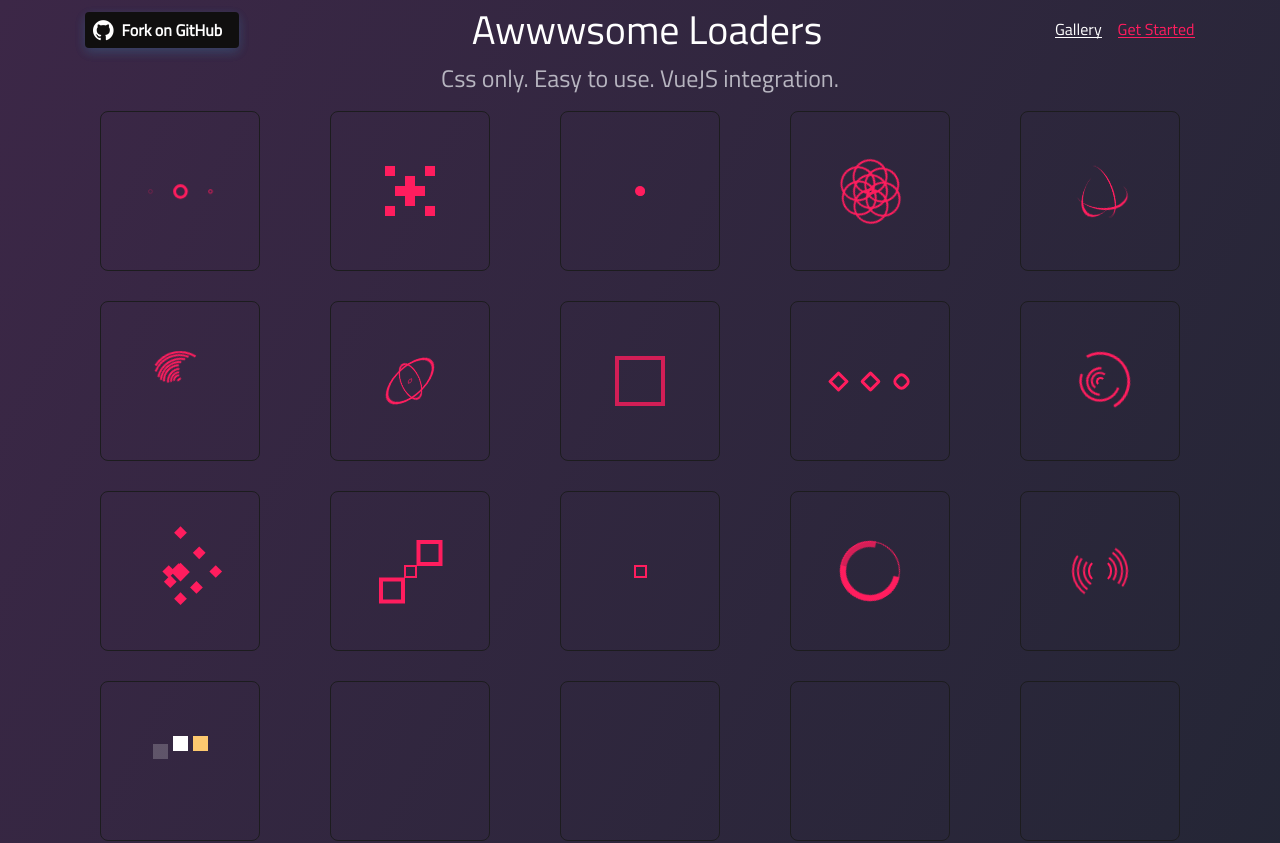
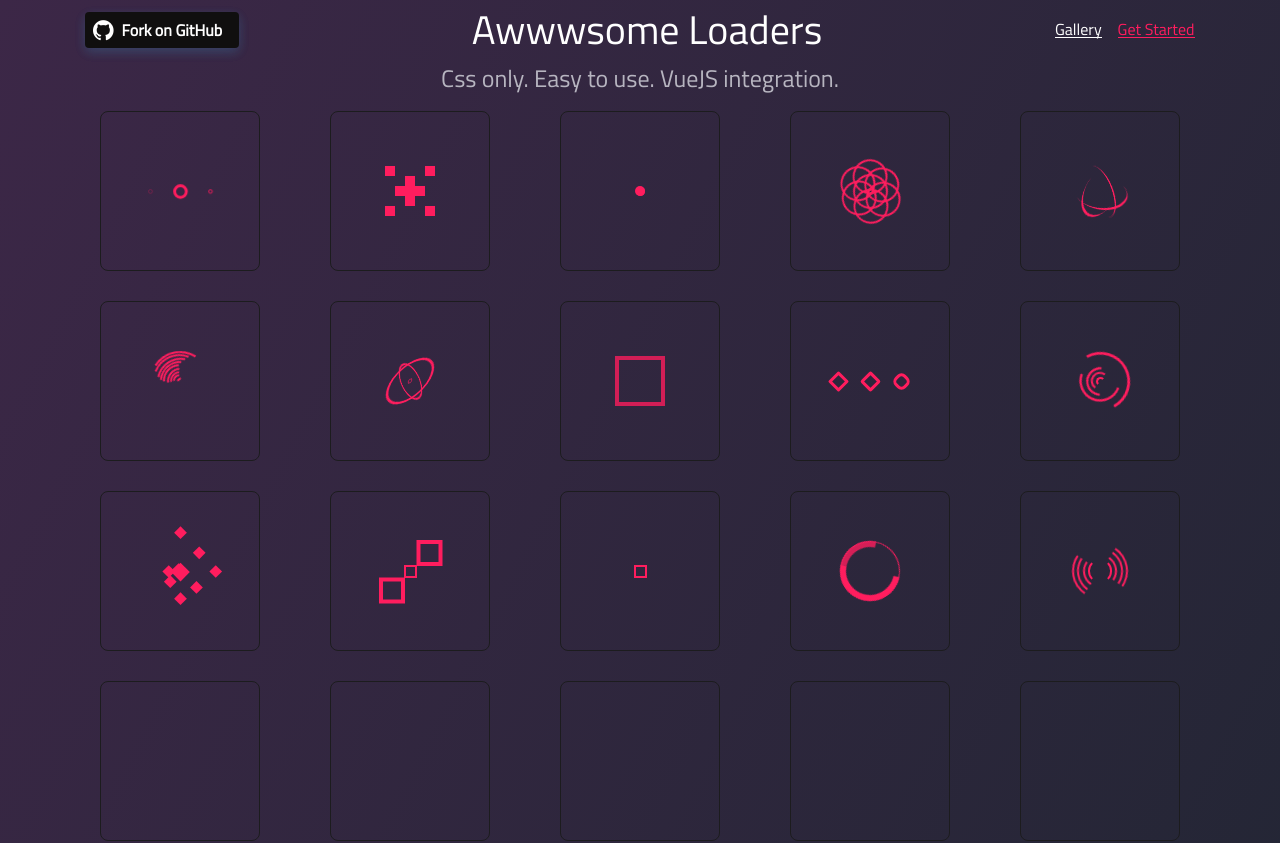
Before and after one commit to epicmaxco/epic-spinners-landing, a Vue app: page / in a window 1280 px wide. Shown: the top 843 px of the page. Built offline with nearby package versions, Linux system fonts and the light colour scheme.

Commit message:
feat(self building square spinner

```diff
--- a/src/components/LoadersGallery.vue
+++ b/src/components/LoadersGallery.vue
@@ -139,7 +139,11 @@
     </div>
     <div class="gallery-item-container">
       <loaders-gallery-item>
-        <self-building-square-spinner />
+        <self-building-square-spinner
+          :animation-duration="6000"
+          :square-size="10"
+          :color="spinnerColor"
+        />
       </loaders-gallery-item>
     </div>
     <div class="gallery-item-container">
--- a/src/components/spinners/SelfBuildingSquareSpinner.vue
+++ b/src/components/spinners/SelfBuildingSquareSpinner.vue
@@ -1,14 +1,14 @@
 <template>
-  <div class="self-building-square-spinner">
-    <div class="square" ></div>
-    <div class="square"></div>
-    <div class="square last"></div>
-    <div class="square clear"></div>
-    <div class="square"></div>
-    <div class="square last"></div>
-    <div class="square clear"></div>
-    <div class="square "></div>
-    <div class="square last"></div>
+  <div class="self-building-square-spinner" :style="spinnerStyle">
+    <div class="square" :style="squareStyle"></div>
+    <div class="square" :style="squareStyle"></div>
+    <div class="square last" :style="squareStyle"></div>
+    <div class="square clear" :style="squareStyle"></div>
+    <div class="square" :style="squareStyle"></div>
+    <div class="square last" :style="squareStyle"></div>
+    <div class="square clear" :style="squareStyle"></div>
+    <div class="square " :style="squareStyle"></div>
+    <div class="square last" :style="squareStyle"></div>
   </div>
 </template>
 
@@ -19,11 +19,11 @@
     props: {
       animationDuration: {
         type: Number,
-        default: 2000
+        default: 6000
       },
-      size: {
+      squareSize: {
         type: Number,
-        default: 110
+        default: 15
       },
       color: {
         type: String,
@@ -31,69 +31,34 @@
       }
     },
 
-    data () {
-      return {
-        circlesNum: 4
-      }
-    },
-
     computed: {
-      borderWidth () {
-        return this.size * 5 / 110
+      initialTopPosition () {
+        return -this.squareSize * 2 / 3
       },
 
       spinnerStyle () {
         return {
-          height: `${this.size}px`,
-          width: `${this.size}px`
+          top: `${-this.initialTopPosition}px`
         }
       },
 
-      circleStyle () {
+      squareStyle () {
         return {
-          animationDuration: `${this.animationDuration}ms`
+          height: `${this.squareSize}px`,
+          width: `${this.squareSize}px`,
+          top: `${this.initialTopPosition}px`,
+          marginRight: `${this.squareSize / 3}px`,
+          marginTop: `${this.squareSize / 3}px`,
+          animationDuration: `${this.animationDuration}ms`,
+          background: this.color
         }
-      },
-
-      circleInnerContainerStyle () {
-        return {
-          borderWidth: `${this.borderWidth}px`
-        }
-      },
-
-      circleInnerStyle () {
-        return {
-          borderLeftColor: this.color,
-          borderRightColor: this.color,
-          borderWidth: `${this.borderWidth}px`
-        }
-      },
-
-      circlesStyles () {
-        const circlesStyles = []
-        const delay = this.animationDuration * 0.15
-
-        for (let i = 0; i < this.circlesNum; i++) {
-          circlesStyles.push(Object.assign({
-            padding: `${this.borderWidth * 2 * i}px`,
-            animationDelay: `${i === this.circlesNum - 1 ? 0 : delay}ms`
-          }, this.circleStyle))
-        }
-
-        return circlesStyles
       }
     }
   }
 </script>
 
 <style  lang="scss" scoped>
-  $squarew: 15px;
-  $squareh: 15px;
-  $squaremargin: 5px;
-  $loaderw: $squarew * 3 + $squaremargin *2;
-  $loaderh: $squareh * 3 + $squaremargin *2;
   $delayenter: 0.3s;
-  $topenter: -10px;
 
   @mixin transition($value) {
     -webkit-transition: $value ;
@@ -107,37 +72,27 @@
     animation-delay: $delay;
   }
 
-  @keyframes enter{
-    0%   {
+  @keyframes self-building-square-spinner {
+    0% {
       opacity: 0;
-      top: $topenter;
     }
-    5%   {
+    5% {
       opacity: 1;
-      top: 0px;
+      top: 0;
     }
     50.9% {
       opacity: 1;
-      top: 0px;
+      top: 0;
     }
     55.9% {
       opacity: 0;
-      top: - $topenter;
+      top: inherit;
     }
-  }
-
-  .self-building-square-spinner{
-    position: relative;
   }
 
   .square{
     background: white;
-    width: $squarew;
-    height: $squareh;
     float: left;
-    top: $topenter;
-    margin-right: $squaremargin;
-    margin-top: $squaremargin;
     position:relative;
     opacity: 0;
     -webkit-animation: enter 6s infinite;
@@ -156,7 +111,6 @@
   }
   .square:nth-child(3){
     @include delay(8 * $delayenter);
-    background: #fdc96f;
   }
   .square:nth-child(4){
     @include delay(3 * $delayenter);
```
